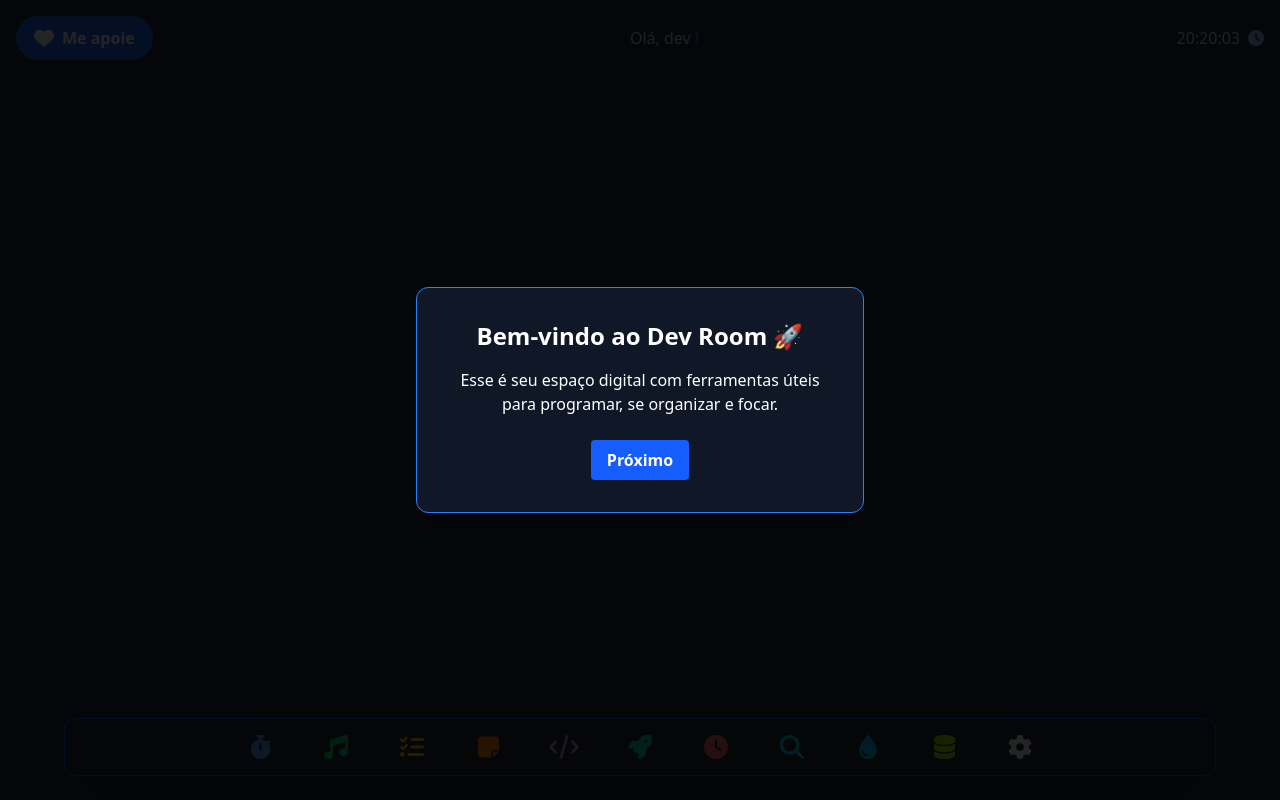
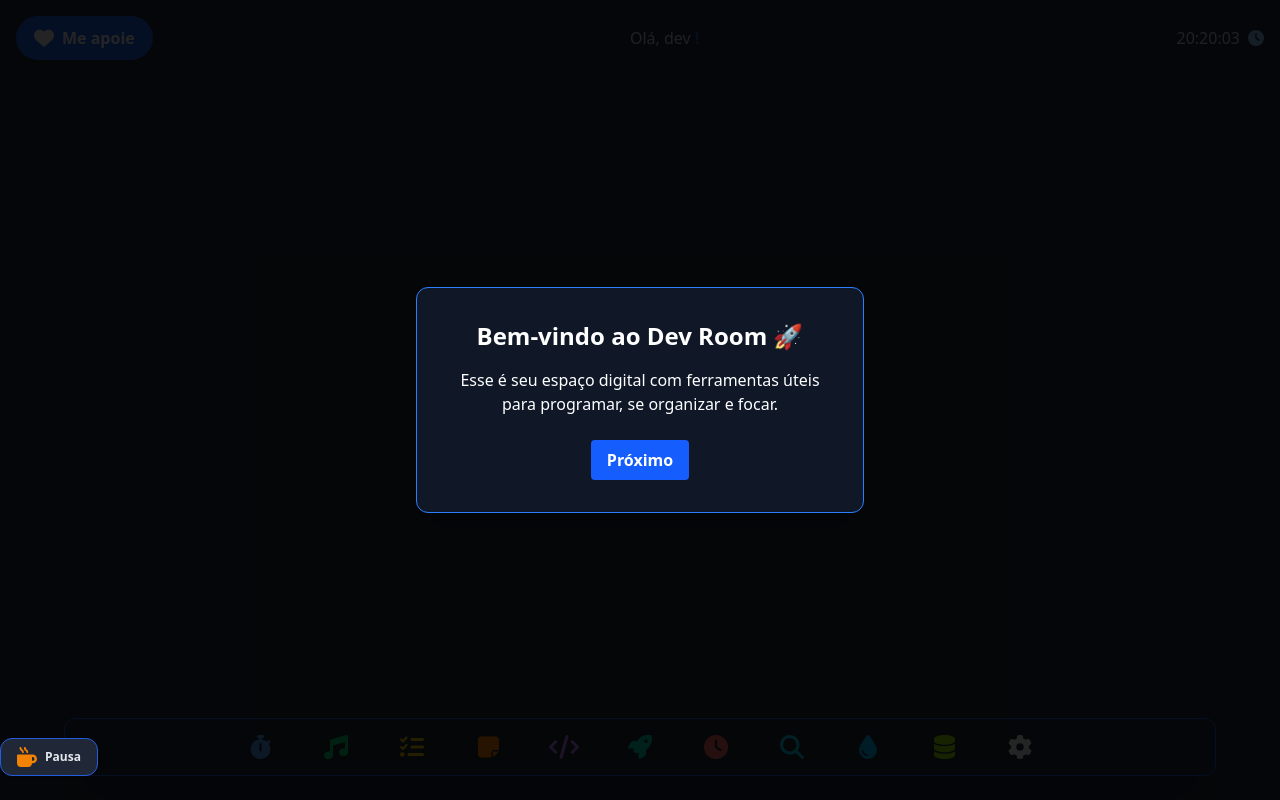
Before and after one commit to thballalai/cypress-dev-room, a Vue app: page / in a window 1280 px wide. Built offline with nearby package versions, Linux system fonts and the light colour scheme.

Commit message:
adição do modo pausa

```diff
--- a/src/App.vue
+++ b/src/App.vue
@@ -285,6 +285,64 @@ function checkMobile() {
 }
 
 const showPixModal = ref(false)
+
+// Estado do modo pausa
+const pauseMode = ref(false)
+const pauseStep = ref(0)
+const pauseTips = [
+  {
+    icon: 'fa-solid fa-chair',
+    text: 'Ajuste sua postura na cadeira!',
+    color: 'text-blue-400'
+  },
+  {
+    icon: 'fa-solid fa-cookie-bite',
+    text: 'Que tal um lanche rápido?',
+    color: 'text-yellow-400'
+  },
+  {
+    icon: 'fa-solid fa-window-maximize',
+    text: 'Olhe pela janela e respire fundo!',
+    color: 'text-green-400'
+  },
+  {
+    icon: 'fa-solid fa-handshake',
+    text: 'Dê um oi para alguém por perto!',
+    color: 'text-pink-400'
+  },
+  {
+    icon: 'fa-solid fa-face-smile-beam',
+    text: 'Sorria! Você está indo bem!',
+    color: 'text-purple-400'
+  }
+]
+
+// Funções para pausar e retomar
+function activatePauseMode() {
+  pauseMode.value = true
+  pauseStep.value = 0
+  // Pausar alarmes/timers
+  window.dispatchEvent(new CustomEvent('devroom-pause-all'))
+  // Pausar música
+  window.dispatchEvent(new CustomEvent('devroom-music-pause'))
+}
+function nextPauseTip() {
+  if (pauseStep.value < pauseTips.length - 1) {
+    pauseStep.value++
+  }
+}
+function prevPauseTip() {
+  if (pauseStep.value > 0) {
+    pauseStep.value--
+  }
+}
+function deactivatePauseMode() {
+  pauseMode.value = false
+  // Retomar alarmes/timers
+  window.dispatchEvent(new CustomEvent('devroom-resume-all'))
+  // Retomar música
+  window.dispatchEvent(new CustomEvent('devroom-music-resume'))
+}
 </script>
 
 <template>
@@ -507,6 +565,95 @@ const showPixModal = ref(false)
       </div>
     </div>
 
+    <!-- Botão modo pausa Desktop -->
+    <div
+      v-if="!isMobile"
+      class="fixed left-[calc(5vw-64px)] bottom-6 z-50 flex flex-col items-center"
+      style="min-width: 64px;"
+    >
+      <button
+        class="flex items-center gap-2 px-4 py-2 rounded-xl font-semibold text-xs shadow transition border"
+        :style="{
+          background: 'var(--bg-panel)',
+          color: 'var(--text-main)',
+          borderColor: 'var(--accent)',
+          opacity: 0.95
+        }"
+        @click="activatePauseMode"
+        title="Modo Pausa"
+      >
+        <font-awesome-icon icon="fa-solid fa-mug-hot" class="text-orange-400 text-xl" />
+        Pausa
+      </button>
+    </div>
+
+    <!-- Botão modo pausa Mobile (no menu, separado dos itens) -->
+    <transition name="fade">
+      <div
+        v-if="mobileMenuOpen && isMobile"
+        class="fixed inset-0 z-50 pointer-events-none"
+      >
+        <div class="absolute left-0 bottom-0 w-64 px-4 pb-8 pointer-events-auto">
+          <button
+            class="w-full flex items-center gap-2 px-4 py-2 rounded-xl font-semibold text-base shadow transition border mt-8"
+            :style="{
+              background: 'var(--bg-panel)',
+              color: 'var(--text-main)',
+              borderColor: 'var(--accent)',
+              opacity: 0.95
+            }"
+            @click="activatePauseMode"
+            title="Modo Pausa"
+          >
+            <font-awesome-icon icon="fa-solid fa-mug-hot" class="text-orange-400 text-xl" />
+            Pausa
+          </button>
+        </div>
+      </div>
+    </transition>
+
+    <!-- Modal do modo pausa -->
+    <transition name="fade">
+      <div
+        v-if="pauseMode"
+        class="fixed inset-0 z-[999] flex items-center justify-center"
+        style="background: rgba(0,0,0,0.85);"
+      >
+        <div class="bg-gray-900 border-4 rounded-2xl shadow-2xl p-8 flex flex-col items-center max-w-md w-full animate__animated animate__fadeInDown"
+          :style="{ borderColor: 'var(--accent)' }"
+        >
+          <font-awesome-icon
+            :icon="pauseTips[pauseStep].icon"
+            :class="['text-6xl mb-6 animate__animated animate__bounceIn', pauseTips[pauseStep].color]"
+          />
+          <h2 class="text-2xl font-bold mb-4 text-center animate__animated animate__fadeIn">{{ pauseTips[pauseStep].text }}</h2>
+          <div class="flex gap-2 mt-4">
+            <button
+              v-if="pauseStep > 0"
+              @click="prevPauseTip"
+              class="bg-gray-700 hover:bg-gray-800 text-white px-4 py-2 rounded transition"
+            >
+              <font-awesome-icon icon="fa-solid fa-arrow-left" /> Anterior
+            </button>
+            <button
+              v-if="pauseStep < pauseTips.length - 1"
+              @click="nextPauseTip"
+              class="bg-blue-600 hover:bg-blue-700 text-white px-4 py-2 rounded transition"
+            >
+              Próximo <font-awesome-icon icon="fa-solid fa-arrow-right" />
+            </button>
+            <button
+              v-if="pauseStep === pauseTips.length - 1"
+              @click="deactivatePauseMode"
+              class="bg-green-600 hover:bg-green-700 text-white px-4 py-2 rounded transition font-bold"
+            >
+              Voltar ao trabalho <font-awesome-icon icon="fa-solid fa-play" />
+            </button>
+          </div>
+        </div>
+      </div>
+    </transition>
+
     <div v-if="showPixModal" class="fixed inset-0 z-50 flex items-center justify-center"
       :style="{ background: 'rgba(0,0,0,0.5)' }" @click.self="showPixModal = false">
       <div class="rounded-lg p-6 shadow-xl flex flex-col items-center max-w-xs w-full" :style="{
--- a/src/components/MusicPlayer.vue
+++ b/src/components/MusicPlayer.vue
@@ -79,7 +79,7 @@
 </template>
 
 <script setup>
-import { ref, computed, watch, onMounted } from 'vue'
+import { ref, computed, watch, onMounted, onUnmounted } from 'vue'
 
 const playlist = [
   {
@@ -126,12 +126,16 @@ const autoplay = ref(false)
 const volume = ref(0.7)
 
 function play() {
+  if (audio.value) {
     audio.value.play()
     playing.value = true
   }
+}
 function pause() {
+  if (audio.value) {
     audio.value.pause()
     playing.value = false
+  }
 }
 function togglePlay() {
   if (playing.value) {
@@ -197,13 +201,19 @@ function onEnded() {
   }
 }
 function onTimeUpdate() {
+  if (audio.value) {
     currentTime.value = audio.value.currentTime
   }
+}
 function onLoadedMetadata() {
+  if (audio.value) {
     duration.value = audio.value.duration
   }
+}
 function seek() {
+  if (audio.value) {
     audio.value.currentTime = currentTime.value
+  }
 }
 function formatTime(sec) {
   if (!sec || isNaN(sec)) return "00:00"
@@ -230,5 +240,12 @@ watch(volume, () => setVolume())
 onMounted(() => {
   pause()
   setVolume()
+  window.addEventListener('devroom-music-pause', pause)
+  window.addEventListener('devroom-music-resume', play)
+})
+
+onUnmounted(() => {
+  window.removeEventListener('devroom-music-pause', pause)
+  window.removeEventListener('devroom-music-resume', play)
 })
 </script>
--- a/src/components/Pomodoro.vue
+++ b/src/components/Pomodoro.vue
@@ -217,11 +217,19 @@ function skip() {
 onMounted(() => {
   loadConfig()
   loadState()
+  window.addEventListener('devroom-pause-all', pauseTimer)
+  window.addEventListener('devroom-resume-all', () => {
+    if (running.value) startTimer()
+  })
 })
 
 onUnmounted(() => {
   clearInterval(intervalId)
   saveState()
+  window.removeEventListener('devroom-pause-all', pauseTimer)
+  window.removeEventListener('devroom-resume-all', () => {
+    if (running.value) startTimer()
+  })
 })
 
 watch([elapsed, running, isBreak, cycle, endTimestamp], saveState)
--- a/src/components/Timer.vue
+++ b/src/components/Timer.vue
@@ -167,11 +167,19 @@ function toggleTimer() {
 
 onMounted(() => {
   loadState()
+  window.addEventListener('devroom-pause-all', pauseTimer)
+  window.addEventListener('devroom-resume-all', () => {
+    if (running.value) startTimer()
+  })
 })
 
 onUnmounted(() => {
   clearInterval(intervalId)
   saveState()
+  window.removeEventListener('devroom-pause-all', pauseTimer)
+  window.removeEventListener('devroom-resume-all', () => {
+    if (running.value) startTimer()
+  })
 })
 
 watch([inputMinutes, inputSeconds, totalSeconds, elapsed, running, endTimestamp], saveState)
--- a/src/components/WaterReminder.vue
+++ b/src/components/WaterReminder.vue
@@ -186,9 +186,13 @@ onMounted(() => {
   if ("Notification" in window && Notification.permission !== "granted") {
     Notification.requestPermission()
   }
+  window.addEventListener('devroom-pause-all', () => running.value = false)
+  window.addEventListener('devroom-resume-all', () => running.value = true)
 })
 
 onBeforeUnmount(() => {
   if (timer.value) clearInterval(timer.value)
+  window.removeEventListener('devroom-pause-all', () => running.value = false)
+  window.removeEventListener('devroom-resume-all', () => running.value = true)
 })
 </script>
--- a/src/main.js
+++ b/src/main.js
@@ -2,11 +2,11 @@ import { createApp } from 'vue'
 import './style.css'
 import App from './App.vue'
 import { library } from '@fortawesome/fontawesome-svg-core'
-import { faUser, faCoffee, faClock, faCog, faStopwatch, faMusic, faListCheck, faTerminal, faBook, faStickyNote, faEyeSlash, faCode, faRocket, faSearch, faComments, faPlug, faPalette, faTrash, faBackwardStep, faShuffle, faPlay, faPause, faRepeat, faForwardStep, faDroplet, faDatabase, faCopy, faVolumeHigh, faVolumeLow, faXmark, faBars, faHeart, faUserGear, faCheck } from '@fortawesome/free-solid-svg-icons'
+import { faUser, faCoffee, faClock, faCog, faStopwatch, faMusic, faListCheck, faTerminal, faBook, faStickyNote, faEyeSlash, faCode, faRocket, faSearch, faComments, faPlug, faPalette, faTrash, faBackwardStep, faShuffle, faPlay, faPause, faRepeat, faForwardStep, faDroplet, faDatabase, faCopy, faVolumeHigh, faVolumeLow, faXmark, faBars, faHeart, faUserGear, faCheck, faChair, faCookieBite, faWindowMaximize, faHandshake, faFaceSmileBeam, faMugHot, faArrowLeft, faArrowRight } from '@fortawesome/free-solid-svg-icons'
 import { FontAwesomeIcon } from '@fortawesome/vue-fontawesome'
 
 
-library.add(faUser, faCoffee, faClock, faCog, faStopwatch, faMusic, faListCheck, faTerminal, faBook, faStickyNote, faEyeSlash, faCode, faRocket, faSearch, faComments, faPlug, faPalette, faTrash, faBackwardStep, faShuffle, faPlay, faPause, faRepeat, faForwardStep, faDroplet, faDatabase, faCopy, faVolumeHigh, faVolumeLow, faXmark, faBars, faHeart, faUserGear, faCheck)
+library.add(faUser, faCoffee, faClock, faCog, faStopwatch, faMusic, faListCheck, faTerminal, faBook, faStickyNote, faEyeSlash, faCode, faRocket, faSearch, faComments, faPlug, faPalette, faTrash, faBackwardStep, faShuffle, faPlay, faPause, faRepeat, faForwardStep, faDroplet, faDatabase, faCopy, faVolumeHigh, faVolumeLow, faXmark, faBars, faHeart, faUserGear, faCheck, faChair, faCookieBite, faWindowMaximize, faHandshake, faFaceSmileBeam, faMugHot, faArrowLeft, faArrowRight)
 
 const app = createApp(App)
 app.component('font-awesome-icon', FontAwesomeIcon)
```
Lines whose indentation alone changed are shown as unchanged.
